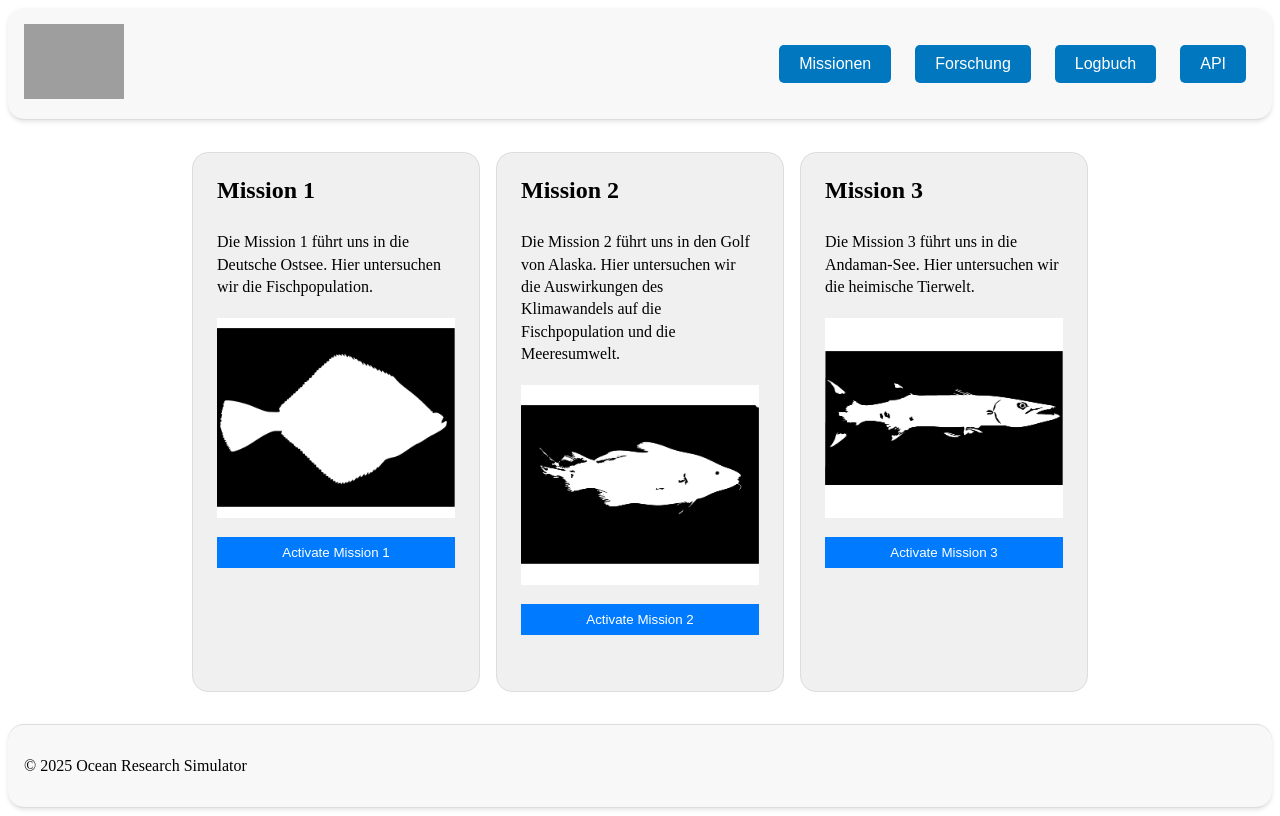
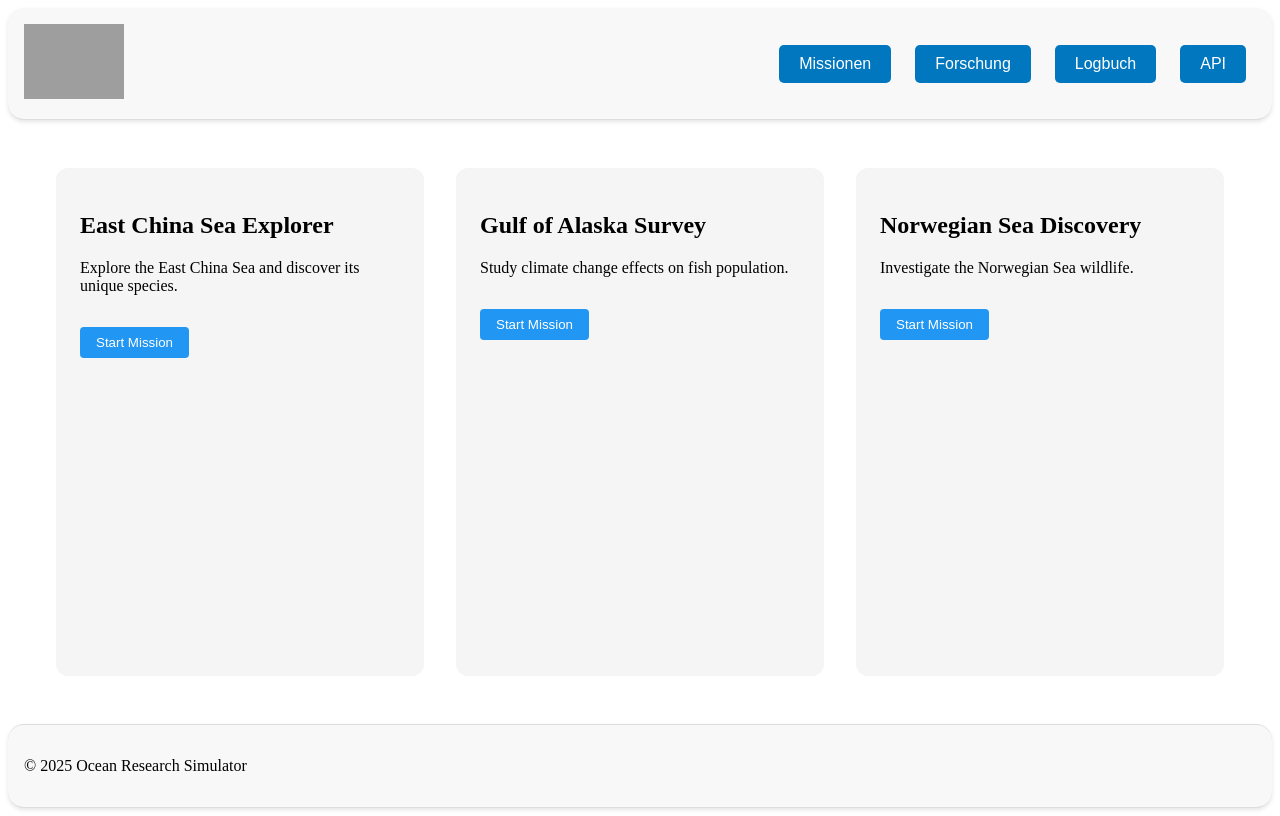
Before and after one commit to BanBord/Svelte_App, a Svelte app in the folder ocean_Explorer_Project/: page / in a window 1280 px wide. Both pictures are taken after a click on the button "Missionen". Built offline with nearby package versions, Linux system fonts and the light colour scheme; grey boxes are pictures that could not be loaded.

Commit message:
added UI

```diff
--- a/ocean_Explorer_Project/src/App.svelte
+++ b/ocean_Explorer_Project/src/App.svelte
@@ -1,7 +1,7 @@
 <script>
   import { push } from "svelte-spa-router";
   import Router from "svelte-spa-router";
-  import { activeMission } from './stores/store_mission.js';
+  import { activeMission } from './stores/missionStore.js';
   import { onMount } from 'svelte';
 
   // Import the subpages
--- a/ocean_Explorer_Project/src/routes/Missions.svelte
+++ b/ocean_Explorer_Project/src/routes/Missions.svelte
@@ -1,160 +1,87 @@
 <script>
-  import { activeMission } from '../stores/store_mission.js';
+  import { activeMission } from '../stores/missionStore';
+  import { missions } from '../stores/missionStore';
   import { get } from 'svelte/store';
 
-  function activateMission(mission) {
-    activeMission.set(mission);
+  function setActiveMission(missionId) {
+    activeMission.set(missionId);
   }
 </script>
 
 <div class="content">
-  <div class="mission-1 {get(activeMission) === 1 ? 'active' : ''}">
-        <div class="mission-content">
-            <h2>Mission 1</h2>
-            <div class="mission-description">
-                <p>Die Mission 1 führt uns in die Deutsche Ostsee. Hier untersuchen wir die Fischpopulation.</p>
+  {#each Object.values(missions) as mission}
+    <div class="mission-card {get(activeMission) === mission.id ? 'active' : ''}">
+      <div class="mission-content">
+        <h2>{mission.title}</h2>
+        <div class="mission-description">
+          <p>{mission.description}</p>
+          {#if get(activeMission) === mission.id}
+            <div class="mission-details">
+              <h3>Hints:</h3>
+              <ul>
+                {#each mission.hints as hint}
+                  <li>{hint}</li>
+                {/each}
+              </ul>
+              <h3>Objectives:</h3>
+              <ul>
+                {#each mission.objectives as objective}
+                  <li>{objective}</li>
+                {/each}
+              </ul>
             </div>
-            <div id="fish-outline-1"></div>
-            <button on:click={() => activateMission(1)}>Activate Mission 1</button>
+          {/if}
         </div>
+        <button
+          class="mission-button"
+          on:click={() => setActiveMission(mission.id)}
+        >
+          {get(activeMission) === mission.id ? 'Active' : 'Start Mission'}
+        </button>
+      </div>
     </div>
-    <div class="mission-2 {get(activeMission) === 2 ? 'active' : ''}">
-        <div class="mission-content">
-            <h2>Mission 2</h2>
-            <div class="mission-description">
-                <p>Die Mission 2 führt uns in den Golf von Alaska. Hier untersuchen wir die Auswirkungen des Klimawandels auf die Fischpopulation und die Meeresumwelt.</p>
-            </div>
-            <div id="fish-outline-2"></div>
-            <button on:click={() => activateMission(2)}>Activate Mission 2</button>
-        </div>
-    </div>
-    <div class="mission-3 {get(activeMission) === 3 ? 'active' : ''}">
-        <div class="mission-content">
-            <h2>Mission 3</h2>
-            <div class="mission-description">
-                <p>Die Mission 3 führt uns in die Andaman-See. Hier untersuchen wir die heimische Tierwelt.</p>
-            </div>
-            <div id="fish-outline-3"></div>
-            <button on:click={() => activateMission(3)}>Activate Mission 3</button>
-        </div>
-    </div>
+  {/each}
 </div>
 
 <style>
-.content{
-  display: grid;
-  grid-template-columns: repeat(8, 1fr);
-  grid-template-rows: repeat(2, 1fr);
-  gap: 1rem;
-  padding: 1rem;
+  .content {
+    display: grid;
+    grid-template-columns: repeat(3, 1fr);
+    gap: 2rem;
+    padding: 2rem;
   }
 
-  .mission-1, .mission-2, .mission-3 {
-  background-color: #f0f0f0;
-  padding: 1.5rem;
-  border: 1px solid #ddd;
-  cursor: pointer;
-  border-radius: 16px;
-  display: flex;
-  flex-direction: column;
-  justify-content: space-between;
-  gap: 1.5rem;
+  .mission-card {
+    background: #f5f5f5;
+    border-radius: 12px;
+    padding: 1.5rem;
+    transition: all 0.3s ease;
   }
 
-  .mission-content {
-  display: flex;
-  flex-direction: column;
-  gap: 1.2rem;
+  .mission-card.active {
+    background: #e0f7fa;
+    box-shadow: 0 4px 12px rgba(0,0,0,0.1);
   }
 
-  h2 {
-  margin: 0;
-  padding-bottom: 0.5rem;
+  .mission-details {
+    margin-top: 1rem;
+    padding: 1rem;
+    background: rgba(255,255,255,0.5);
+    border-radius: 8px;
   }
 
-  .mission-description p {
-  margin: 0;
-  line-height: 1.4;
+  .mission-button {
+    margin-top: 1rem;
+    padding: 0.5rem 1rem;
+    border: none;
+    border-radius: 4px;
+    background: #2196f3;
+    color: white;
+    cursor: pointer;
+    transition: background 0.3s ease;
   }
 
-  .mission-1{
-  grid-column: 2 / span 2;
-  grid-row: 1 / span 2;
+  .mission-button:hover {
+    background: #1976d2;
   }
-
-  .mission-2{
-  grid-column: 4 / span 2;
-  grid-row: 1 / span 2;
-  }
-
-  .mission-3{
-  grid-column: 6 / span 2;
-  grid-row: 1 / span 2;
-  }
-
-  #fish-outline-1, #fish-outline-2, #fish-outline-3 {
-  width: 100%;
-  height: 200px;
-  background-color: rgb(255, 255, 255);
-  display: flex;
-  align-items: center;
-  justify-content: center;
-  }
-
-  #fish-outline-1 {
-  background-image: url('/fish-silluettes/Flunder.png');
-  background-size: contain;
-  background-repeat: no-repeat;
-  background-position: center;
-  }
-
-  #fish-outline-2 {
-  background-image: url('/fish-silluettes/Kabeljau.png');
-  background-size: contain;
-  background-repeat: no-repeat;
-  background-position: center;
-  }
-
-  #fish-outline-3 {
-  background-image: url('/fish-silluettes/Baracuda.png');
-  background-size: contain;
-  background-repeat: no-repeat;
-  background-position: center;
-  }
-
-  .mission-1.active, .mission-2.active, .mission-3.active {
-  border: 2px solid #007BFF;
-  animation: pulse 1s infinite;
-  }
-
-  @keyframes pulse {
-  0% {
-    box-shadow: 0 0 0 0 rgba(0, 123, 255, 0.7);
-  }
-  70% {
-    box-shadow: 0 0 0 10px rgba(0, 123, 255, 0);
-  }
-  100% {
-    box-shadow: 0 0 0 0 rgba(0, 123, 255, 0);
-  }
-  }
-
-  button {
-  background-color: #007BFF;
-  color: white;
-  border: none;
-  padding: 0.5rem 1rem;
-  cursor: pointer;
-  transition: background-color 0.3s;
-  }
-
-  button:hover {
-  background-color: #0056b3;
-  }
-
-  .mission-1.active button, .mission-2.active button, .mission-3.active button {
-  background-color: #28a745;
-  }
-
-
 </style>
--- /dev/null
+++ b/ocean_Explorer_Project/src/stores/missionStore.js
@@ -0,0 +1,49 @@
+import { writable } from 'svelte/store';
+
+export const activeMission = writable(null);
+export const missionProgress = writable({});
+
+export const missions = {
+    1: {
+        id: 1,
+        title: "East China Sea Explorer",
+        description: "Explore the East China Sea and discover its unique species.",
+        area: "East China Sea",
+        hints: [
+            "Look in shallow waters near the coast",
+            "Check depths between -50m and -200m"
+        ],
+        objectives: [
+            "Find Chromis notata",
+            "Discover species at different depths"
+        ]
+    },
+    2: {
+        id: 2,
+        title: "Gulf of Alaska Survey",
+        description: "Study climate change effects on fish population.",
+        area: "Gulf of Alaska",
+        hints: [
+            "Search in deep water regions",
+            "Focus on cold water species"
+        ],
+        objectives: [
+            "Find deep-water species",
+            "Document temperature variations"
+        ]
+    },
+    3: {
+        id: 3,
+        title: "Norwegian Sea Discovery",
+        description: "Investigate the Norwegian Sea wildlife.",
+        area: "Norwegian Sea",
+        hints: [
+            "Explore the continental shelf",
+            "Look for species in varying depths"
+        ],
+        objectives: [
+            "Map species distribution",
+            "Record depth patterns"
+        ]
+    }
+};
--- a/ocean_Explorer_Project/src/stores/store_mission.js
+++ /dev/null
@@ -1,3 +0,0 @@
-import { writable } from 'svelte/store';
-
-export const activeMission = writable(null);
```
